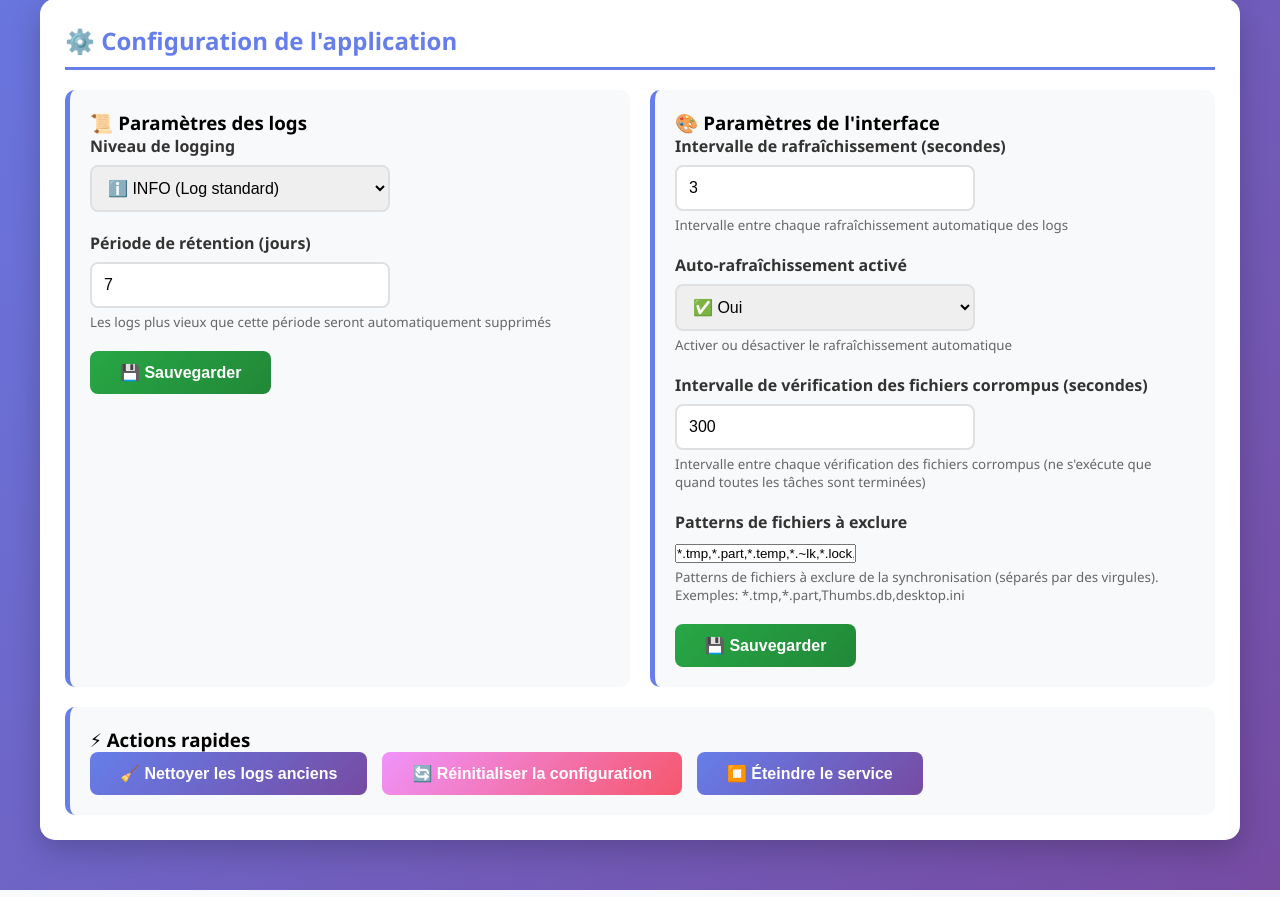
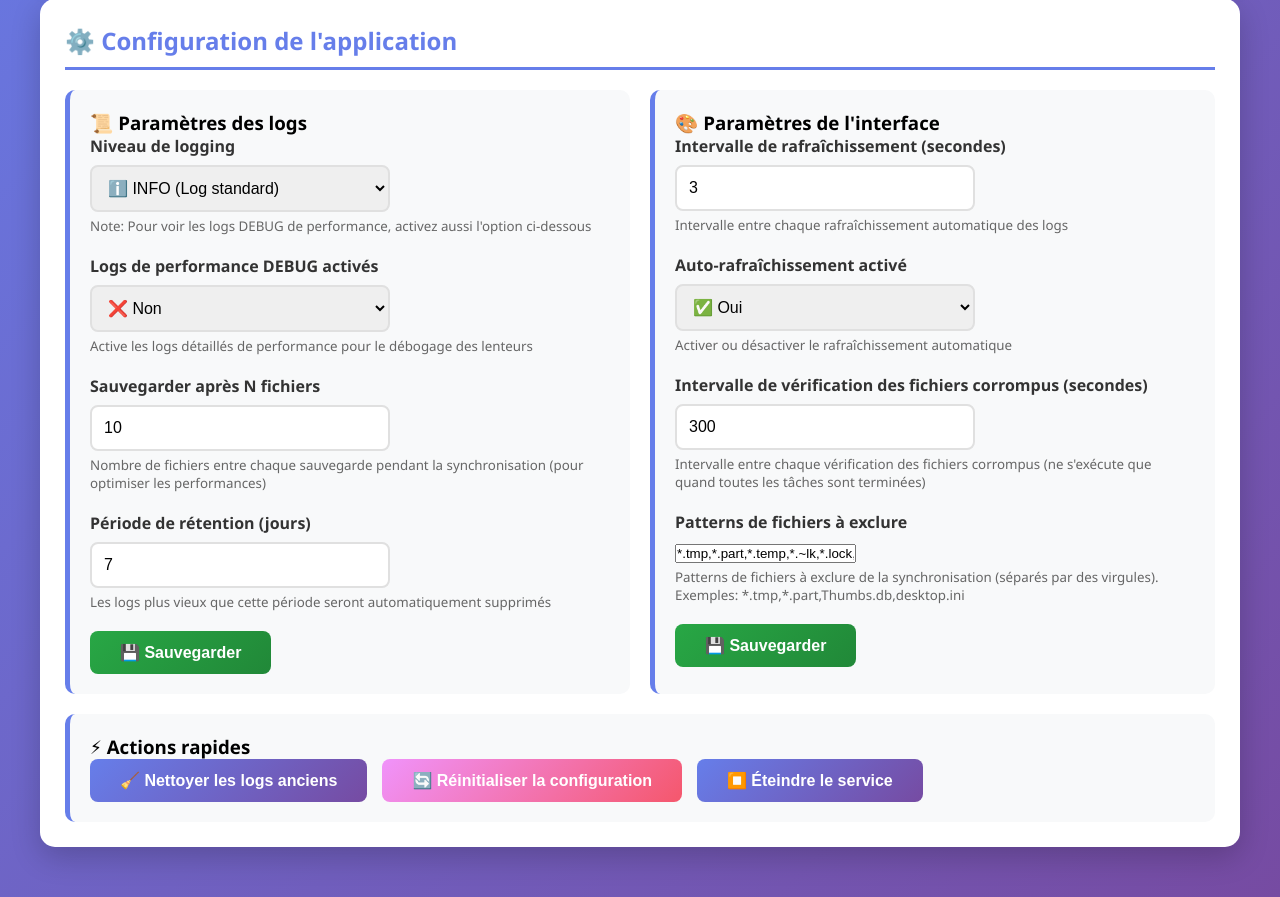
Before and after one commit to SHARKYBLUSTER/SyncFTP, a Flask app: page /config in a window 1280 px wide. Shown: the part 424-1321 px from the top of the page. Run offline with Flask 3, Linux system fonts and the light colour scheme.

Commit message:
Add debug logging for performance optimization and task save throttling
- Add debug_logging_enabled and task_save_throttle config options
- Add conditional debug_log() function with [PERF] prefix for performance logs
- Implement should_save_tasks() throttling to reduce disk I/O during sync
- Add performance logs in sync_directory_to_ftp() for connection, listing, upload, delete phases
- Add performance logs in sync_worker() for timing and iteration tracking
- Update config page with new options for debug logging and save throttling
- Auto-set log level to DEBUG when debug_logging_enabled is true

Generated by Mistral Vibe.
Co-Authored-By: Mistral Vibe <vibe@mistral.ai>

```diff
--- a/app.py
+++ b/app.py
@@ -81,7 +81,9 @@ def load_config():
         'log_level': 'INFO',
         'auto_refresh': True,
         'corrupted_files_check_interval': 300,  # 5 minutes en secondes
-        'exclude_patterns': '*.tmp,*.part,*.temp,*.~lk,*.lock,Thumbs.db,desktop.ini'  # Patterns à exclure
+        'exclude_patterns': '*.tmp,*.part,*.temp,*.~lk,*.lock,Thumbs.db,desktop.ini',  # Patterns à exclure
+        'debug_logging_enabled': False,  # Active les logs DEBUG de performance
+        'task_save_throttle': 10  # Nombre de fichiers entre chaque sauvegarde pendant la sync
     }
     if not os.path.exists(CONFIG_FILE):
         save_config(default_config)
@@ -95,6 +97,12 @@ def load_config():
             save_config(config)
         if 'exclude_patterns' not in config:
             config['exclude_patterns'] = '*.tmp,*.part,*.temp,*.~lk,*.lock,Thumbs.db,desktop.ini'
+            save_config(config)
+        if 'debug_logging_enabled' not in config:
+            config['debug_logging_enabled'] = False
+            save_config(config)
+        if 'task_save_throttle' not in config:
+            config['task_save_throttle'] = 10
             save_config(config)
         return config
     except Exception as e:
@@ -110,6 +118,41 @@ def save_config(config):
         app.logger.info("Configuration sauvegardée")
     except Exception as e:
         app.logger.error(f"Erreur lors de la sauvegarde de la config: {e}")
+
+
+def is_debug_logging_enabled():
+    """Vérifie si le debug logging est activé dans la configuration"""
+    try:
+        config = load_config()
+        return config.get('debug_logging_enabled', False)
+    except Exception:
+        return False
+
+
+def debug_log(message):
+    """
+    Log un message en mode DEBUG si le debug logging est activé.
+    Utilise le logger de l'application avec un préfixe [PERF] pour les logs de performance.
+    """
+    if is_debug_logging_enabled():
+        app.logger.debug(f"[PERF] {message}")
+
+
+def should_save_tasks():
+    """
+    Vérifie si on doit sauvegarder les tâches en fonction du throttle configuré.
+    Utilise un compteur thread-safe pour limiter la fréquence des sauvegardes.
+    """
+    global task_save_counter
+    config = load_config()
+    throttle = config.get('task_save_throttle', 10)
+
+    with task_save_counter_lock:
+        task_save_counter += 1
+        if task_save_counter >= throttle:
+            task_save_counter = 0
+            return True
+        return False
 
 
 def cleanup_old_logs():
@@ -265,6 +308,10 @@ corrupted_check_lock = threading.Lock()
 corrupted_check_thread = None
 corrupted_check_stop_event = threading.Event()
 
+# Variable globale pour le throttling des sauvegardes de tâches
+task_save_counter = 0
+task_save_counter_lock = threading.Lock()
+
 
 def load_tasks():
     """Charge la liste des tâches de synchronisation depuis le fichier JSON"""
@@ -361,6 +408,11 @@ def execute_sync_task(task):
 
             connector = FTPConnector(config)
 
+            # Charger la configuration pour le throttling et le debug
+            sync_config = load_config()
+            throttle = sync_config.get('task_save_throttle', 10)
+            debug_enabled = sync_config.get('debug_logging_enabled', False)
+
             # Créer un callback de progression pour mettre à jour les stats en temps réel
             def progress_callback(current_stats):
                 # Mettre à jour les stats de la tâche en cours
@@ -377,10 +429,25 @@ def execute_sync_task(task):
                             }
                             t['status'] = 'running'
                             break
-                    save_tasks(tasks)
+
+                    # Log de performance si activé
+                    if debug_enabled:
+                        uploaded = current_stats.get('uploaded', 0)
+                        total = current_stats.get('total_files_to_process', 0)
+                        if total > 0:
+                            percentage = (uploaded / total) * 100
+                            elapsed = current_stats.get('duration_seconds', 0)
+                            speed = current_stats.get('average_speed_fps', 0)
+                            debug_log(f"Tâche {task['id']}: Progression {uploaded}/{total} ({percentage:.1f}%), "
+                                    f"vitesse: {speed:.2f} fichiers/s, temps écoulé: {elapsed:.1f}s")
+
+                    # Sauvegarder uniquement si le throttle le permet
+                    if should_save_tasks():
+                        save_tasks(tasks)
 
             # Exécuter la synchronisation
             app.logger.info(f"Exécution de la tâche {task['id']}: {task['name']}")
+            debug_log(f"Démarrage synchronisation: {task['source_directory']} -> {task['target_directory']}")
             app.logger.info(f"Source: {task['source_directory']} -> Cible: {task['target_directory']}")
 
             # Charger la configuration pour obtenir les patterns d'exclusion
@@ -401,8 +468,12 @@ def execute_sync_task(task):
 
             if success:
                 app.logger.info(f"Tâche {task['id']} terminée avec succès: {stats.get('uploaded', 0)} fichiers synchronisés")
+                debug_log(f"Tâche {task['id']} terminée: {stats.get('uploaded', 0)} uploadés, "
+                         f"{stats.get('deleted', 0)} supprimés, durée: {stats.get('duration_seconds', 0):.2f}s, "
+                         f"vitesse moyenne: {stats.get('average_speed_fps', 0):.2f} fichiers/s")
             else:
                 app.logger.error(f"Échec de la tâche {task['id']}: {message}")
+                debug_log(f"Échec tâche {task['id']}: {message}")
 
             # Mettre à jour le dernier statut de la tâche
             tasks = load_tasks()
@@ -447,25 +518,36 @@ def sync_worker(task):
     interval = task.get('sync_interval', 60)  # en secondes
 
     app.logger.info(f"Démarrage du worker pour la tâche {task_id} (intervalle: {interval}s)")
+    debug_log(f"Worker démarré pour tâche {task_id}, intervalle: {interval}s")
 
     # Exécuter immédiatement la première synchronisation
     if not sync_stop_event.is_set():
+        debug_log(f"Premier lancer immédiat pour tâche {task_id}")
         execute_sync_task(task)
 
     # Boucle principale
+    iteration_count = 0
     while not sync_stop_event.is_set():
         try:
+            iteration_count += 1
+            start_wait = time.time()
+
             # Attendre l'intervalle
             time.sleep(interval)
+
+            wait_duration = time.time() - start_wait
+            debug_log(f"Tâche {task_id}: Attente terminée, durée réelle: {wait_duration:.2f}s (attendu: {interval}s)")
 
             # Vérifier si la tâche existe toujours
             tasks = load_tasks()
             task_exists = any(t['id'] == task_id for t in tasks)
             if not task_exists:
+                debug_log(f"Tâche {task_id} supprimée, arrêt du worker")
                 break
 
             # Exécuter la synchronisation
             if not sync_stop_event.is_set():
+                debug_log(f"Lancement synchronisation itération {iteration_count} pour tâche {task_id}")
                 execute_sync_task(task)
 
         except Exception as e:
@@ -686,7 +768,14 @@ def api_config():
             'WARNING': logging.WARNING,
             'ERROR': logging.ERROR
         }
-        new_level = log_level_map.get(config.get('log_level', 'INFO'), logging.INFO)
+
+        # Si debug_logging_enabled est vrai, forcer le niveau à DEBUG
+        debug_enabled = config.get('debug_logging_enabled', False)
+        if debug_enabled:
+            new_level = logging.DEBUG
+        else:
+            new_level = log_level_map.get(config.get('log_level', 'INFO'), logging.INFO)
+
         app.logger.setLevel(new_level)
 
         # Nettoyer les logs si la rétention a changé
--- a/templates/config.html
+++ b/templates/config.html
@@ -259,6 +259,29 @@
                                 <option value="WARNING" {% if config.log_level == 'WARNING' %}selected{% endif %}>⚠️ WARNING (Avertissements et erreurs)</option>
                                 <option value="ERROR" {% if config.log_level == 'ERROR' %}selected{% endif %}>❌ ERROR (Uniquement les erreurs)</option>
                             </select>
+                            <small style="display: block; margin-top: 5px; color: #666;">
+                                Note: Pour voir les logs DEBUG de performance, activez aussi l'option ci-dessous
+                            </small>
+                        </div>
+
+                        <div class="form-group">
+                            <label for="debugLogging">Logs de performance DEBUG activés</label>
+                            <select id="debugLogging" name="debug_logging_enabled">
+                                <option value="true" {% if config.debug_logging_enabled %}selected{% endif %}>✅ Oui</option>
+                                <option value="false" {% if not config.debug_logging_enabled %}selected{% endif %}>❌ Non</option>
+                            </select>
+                            <small style="display: block; margin-top: 5px; color: #666;">
+                                Active les logs détaillés de performance pour le débogage des lenteurs
+                            </small>
+                        </div>
+
+                        <div class="form-group">
+                            <label for="taskSaveThrottle">Sauvegarder après N fichiers</label>
+                            <input type="number" id="taskSaveThrottle" name="task_save_throttle"
+                                   value="{{ config.task_save_throttle }}" min="1" max="100">
+                            <small style="display: block; margin-top: 5px; color: #666;">
+                                Nombre de fichiers entre chaque sauvegarde pendant la synchronisation (pour optimiser les performances)
+                            </small>
                         </div>
 
                         <div class="form-group">
@@ -352,6 +375,8 @@
                     document.getElementById('autoRefresh').value = config.auto_refresh !== false ? 'true' : 'false';
                     document.getElementById('corruptedCheckInterval').value = config.corrupted_files_check_interval || 300;
                     document.getElementById('excludePatterns').value = config.exclude_patterns || '*.tmp,*.part,*.temp,*.~lk,*.lock,Thumbs.db,desktop.ini';
+                    document.getElementById('debugLogging').value = config.debug_logging_enabled ? 'true' : 'false';
+                    document.getElementById('taskSaveThrottle').value = config.task_save_throttle || 10;
                 })
                 .catch(error => {
                     showStatus('Erreur lors du chargement de la configuration', 'error');
@@ -366,7 +391,9 @@
                 log_refresh_interval: parseInt(document.getElementById('refreshInterval').value) || 3,
                 auto_refresh: document.getElementById('autoRefresh').value === 'true',
                 corrupted_files_check_interval: parseInt(document.getElementById('corruptedCheckInterval').value) || 300,
-                exclude_patterns: document.getElementById('excludePatterns').value || '*.tmp,*.part,*.temp,*.~lk,*.lock,Thumbs.db,desktop.ini'
+                exclude_patterns: document.getElementById('excludePatterns').value || '*.tmp,*.part,*.temp,*.~lk,*.lock,Thumbs.db,desktop.ini',
+                debug_logging_enabled: document.getElementById('debugLogging').value === 'true',
+                task_save_throttle: parseInt(document.getElementById('taskSaveThrottle').value) || 10
             };
 
             fetch('/api/config', {
@@ -417,7 +444,9 @@
                     log_refresh_interval: 3,
                     auto_refresh: true,
                     corrupted_files_check_interval: 300,
-                    exclude_patterns: '*.tmp,*.part,*.temp,*.~lk,*.lock,Thumbs.db,desktop.ini'
+                    exclude_patterns: '*.tmp,*.part,*.temp,*.~lk,*.lock,Thumbs.db,desktop.ini',
+                    debug_logging_enabled: false,
+                    task_save_throttle: 10
                 };
 
                 fetch('/api/config', {
```
Also changed, not shown: ftp_tools.py (+29 -0 lines).
